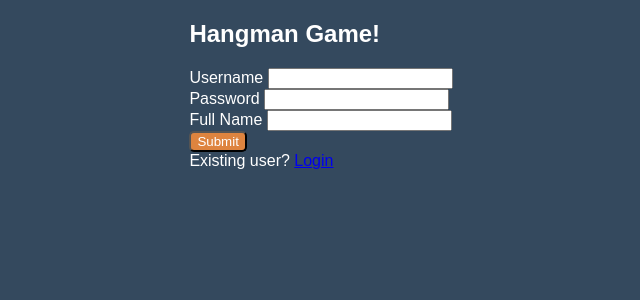
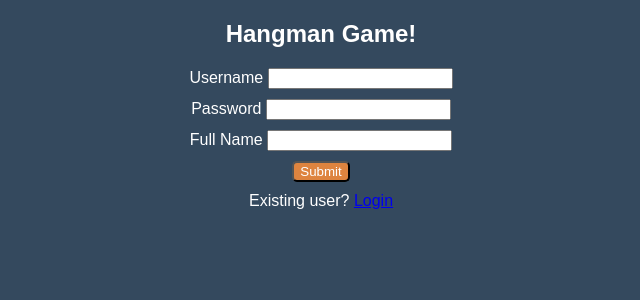
Before and after one commit to atmason90/hangman-frontend, a React (Create React App) app: page /signup in a window 1280 px wide. Shown: the top 300 px of the page, without its empty margins (319-959 px from the left). Built offline with nearby package versions, Linux system fonts and the light colour scheme; what random-words would draw is missing.

Commit message:
more styling

```diff
--- a/src/components/SignupPage/SignupPage.jsx
+++ b/src/components/SignupPage/SignupPage.jsx
@@ -19,26 +19,28 @@ export const SignupPage = () => {
     };
 
     return (
-        <div>
+        <div style={{ textAlign: 'center'}}>
             <h2>Hangman Game!</h2>
             <form onSubmit={handleSubmit}>
                 <div>
                     <label>Username </label>
                     <input type="text" name="uname" required />
                 </div>
-                <div>
+                <div style={{ marginTop: '10px'}}>
                     <label>Password </label>
                     <input type="password" name="pass" required />
                 </div>
-                <div>
+                <div style={{ marginTop: '10px'}}>
                     <label>Full Name </label>
                     <input type="text" name="fname" required />
                 </div>
-                <div>
+                <div style={{ marginTop: '10px'}}>
                     <button type="submit">Submit</button>
                 </div>
             </form>
+            <div style={{ marginTop: '10px'}}>
             Existing user? <Link to="/login">Login</Link>
+            </div>
         </div>
     );
 }
```
